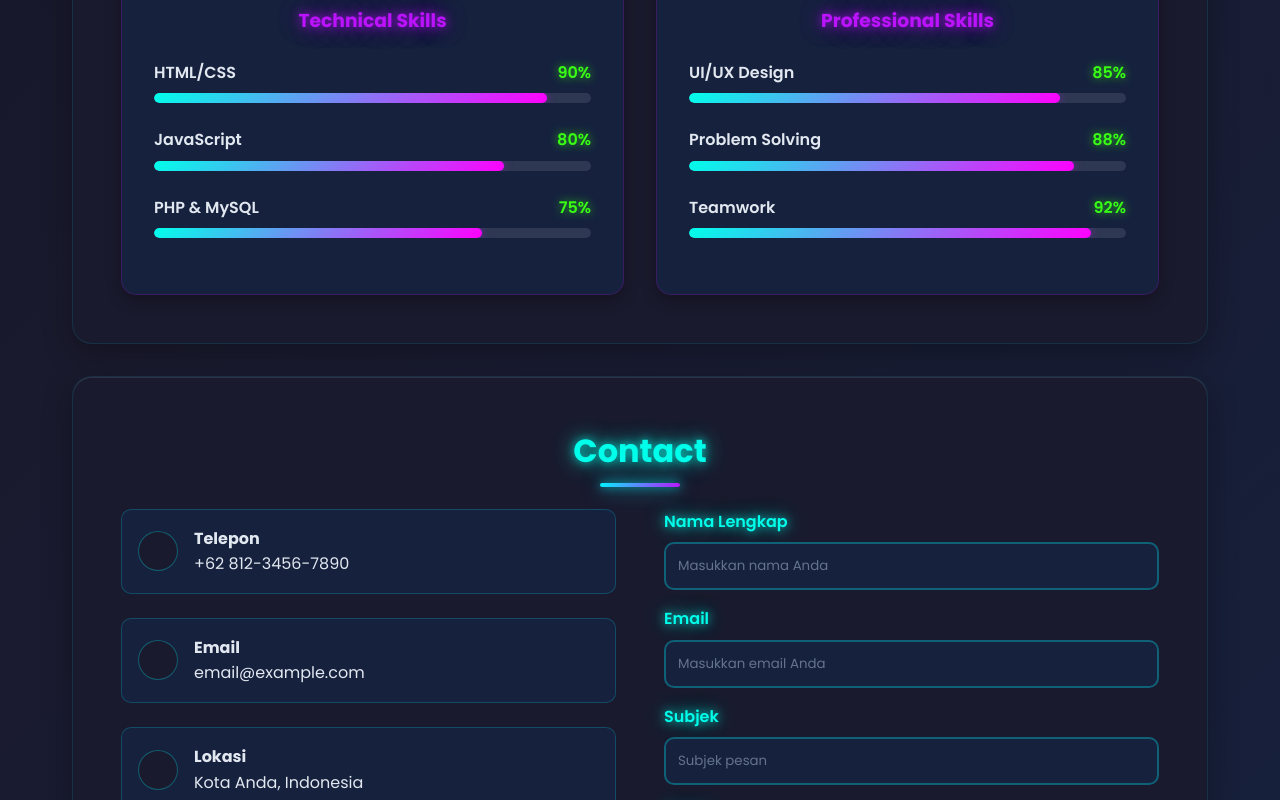
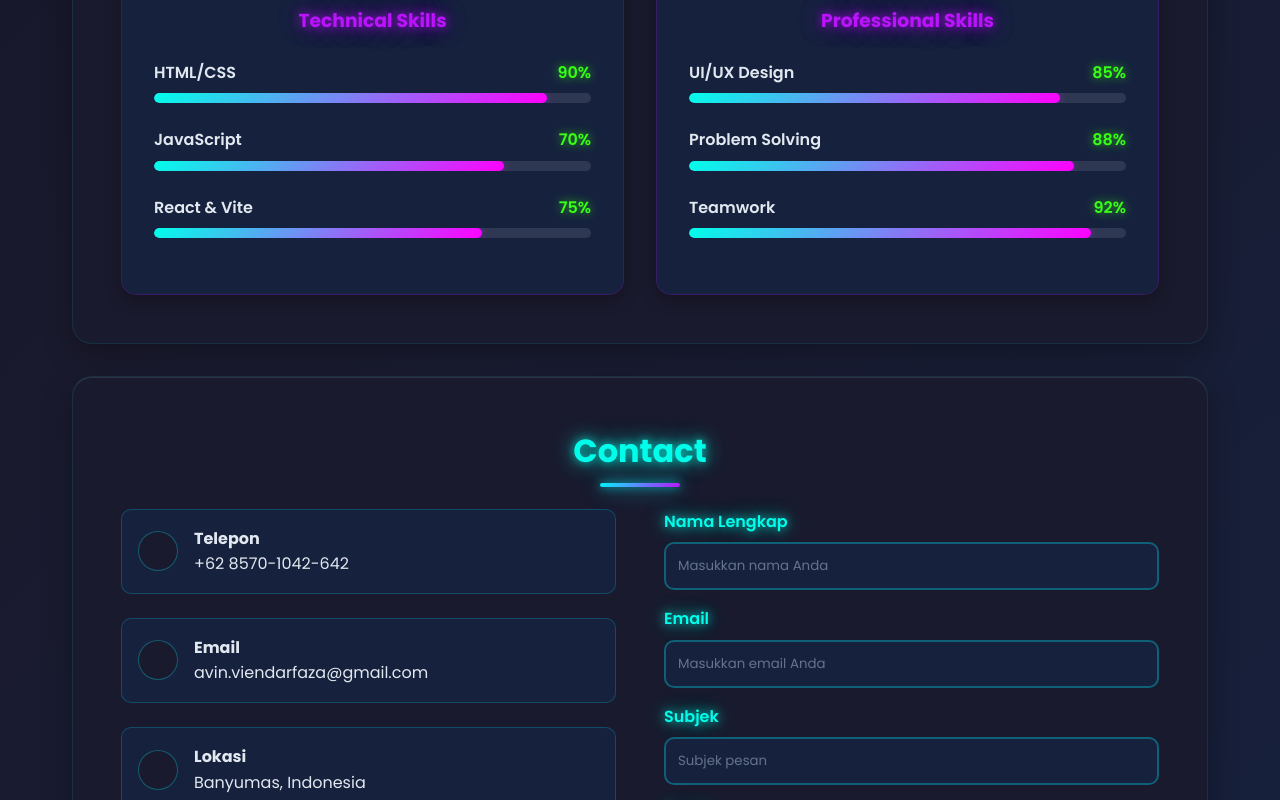
Before and after one commit to VindarKJY/projek-avin, a plain HTML site: page index.html in a window 1280 px wide. Shown: the part 1660-2460 px from the top of the page. Drawn offline with nearby package versions, Linux system fonts and the light colour scheme.

Commit message:
log 000.02
little update

```diff
--- a/index.html
+++ b/index.html
@@ -132,7 +132,7 @@
             <div class="skill-item">
               <div class="skill-header">
                 <span class="skill-name">JavaScript</span>
-                <span class="skill-percentage">80%</span>
+                <span class="skill-percentage">70%</span>
               </div>
               <div class="skill-bar">
                 <div class="skill-progress" data-width="80%"></div>
@@ -140,7 +140,7 @@
             </div>
             <div class="skill-item">
               <div class="skill-header">
-                <span class="skill-name">PHP & MySQL</span>
+                <span class="skill-name">React & Vite</span>
                 <span class="skill-percentage">75%</span>
               </div>
               <div class="skill-bar">
@@ -191,21 +191,21 @@
               <i class="fas fa-phone"></i>
               <div>
                 <h4>Telepon</h4>
-                <p>+62 812-3456-7890</p>
+                <p>+62 8570-1042-642</p>
               </div>
             </div>
             <div class="contact-item">
               <i class="fas fa-envelope"></i>
               <div>
                 <h4>Email</h4>
-                <p>email@example.com</p>
+                <p>avin.viendarfaza@gmail.com</p>
               </div>
             </div>
             <div class="contact-item">
               <i class="fas fa-map-marker-alt"></i>
               <div>
                 <h4>Lokasi</h4>
-                <p>Kota Anda, Indonesia</p>
+                <p>Banyumas, Indonesia</p>
               </div>
             </div>
             <div class="contact-item">
```
